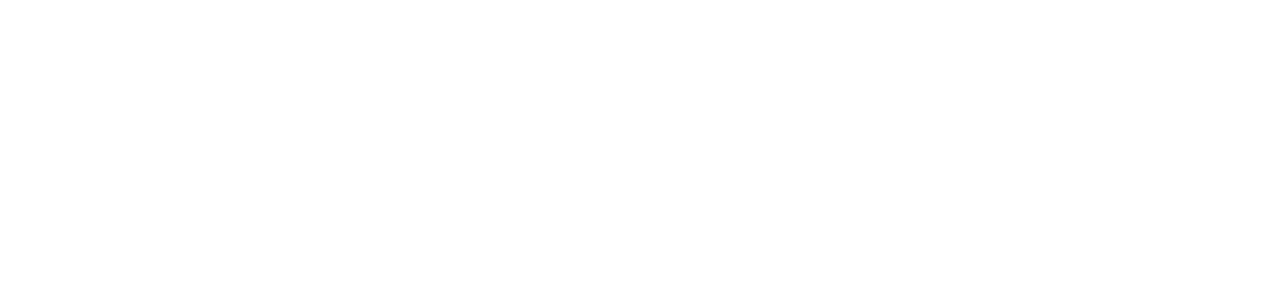
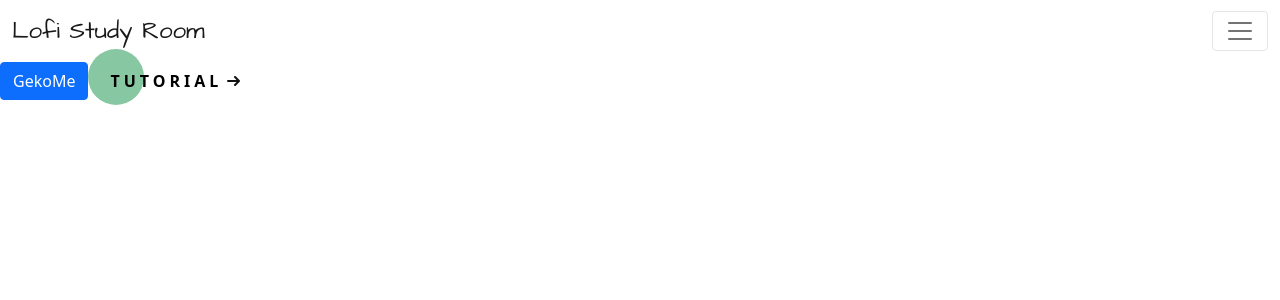
Before and after one commit to NathanMontelli/lofiStudyRoom, a React (Create React App) app in the folder client/: page / in a window 1280 px wide. Before the commit this address had no page. Shown: the top 300 px of the page. Built offline with nearby package versions, Linux system fonts and the light colour scheme.

Commit message:
reset css added

```diff
--- a/client/public/index.html
+++ b/client/public/index.html
@@ -9,6 +9,7 @@
       content="Web site created using create-react-app"
     />
     <link rel="apple-touch-icon" href="%PUBLIC_URL%/logo192.png" />
+
     <!--
       manifest.json provides metadata used when your web app is installed on a
       user's mobile device or desktop. See https://developers.google.com/web/fundamentals/web-app-manifest/
@@ -26,6 +27,7 @@
     <link rel="preconnect" href="https://fonts.googleapis.com">
     <link rel="preconnect" href="https://fonts.gstatic.com" crossorigin>
     <link href="https://fonts.googleapis.com/css2?family=Architects+Daughter&display=swap" rel="stylesheet">
+
     <title>React App</title>
   </head>
   <body>
--- a/client/src/App.js
+++ b/client/src/App.js
@@ -19,13 +19,13 @@
   return (
 
     <Router>
-      {/* <Navigation />
+      <Navigation />
       <Lofi1Button onClick={Lofi1} />
       <TutorialModal />
       <br />
       <br />
       <br />
-      <br /> */}
+      <br />
       <Routes>
         <Route path='/register' element={<Register />} />
         <Route path='/login' element={<Login />} />
--- a/client/src/components/Navigation/Navigation.css
+++ b/client/src/components/Navigation/Navigation.css
@@ -11,7 +11,6 @@
 .nav-station {
   font-family: 'Architects daughter';
   font-size: 18px;
-  padding-bottom: 40px;
 }
 
 .nav-menu {
```
